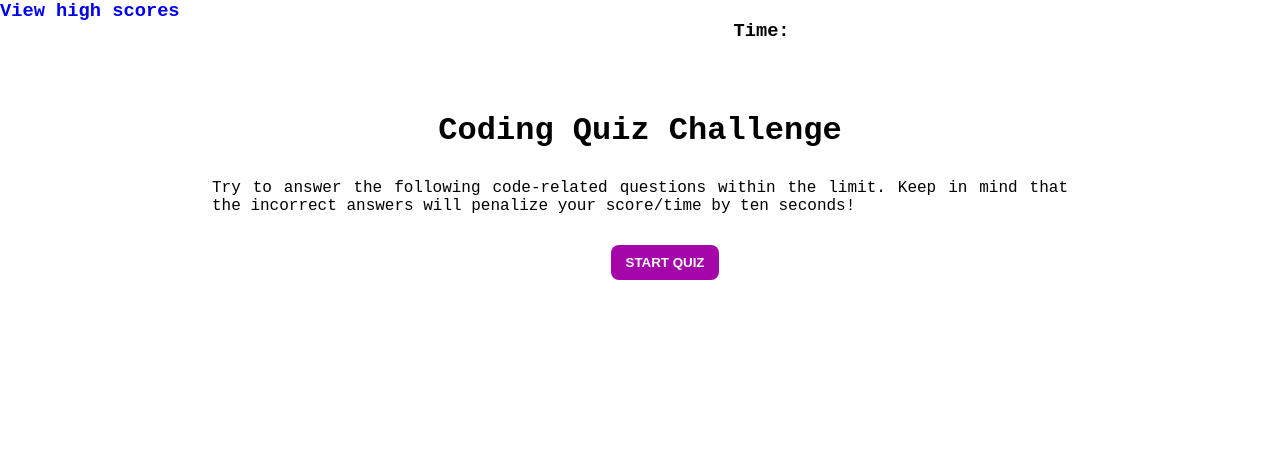
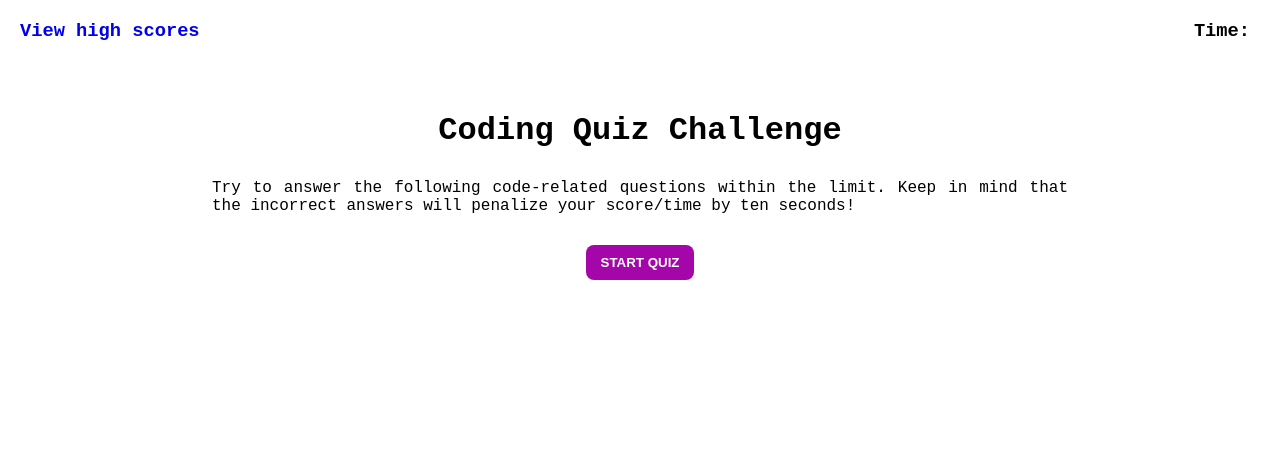
Before and after one commit to gmontano79/jsquiz, a plain HTML site: page index.html in a window 1280 px wide. Drawn offline with Linux system fonts and the light colour scheme.

Commit message:
Fixed minor style issues and comments

```diff
--- a/assets/css/style.css
+++ b/assets/css/style.css
@@ -15,7 +15,7 @@ body {
   padding-bottom: 20px;
 }
 
-.hscores {
+#hscores {
   width: 50%;
   padding-top: 20px;
   padding-left: 20px;
@@ -40,7 +40,6 @@ a:visited {
 /*  *************START BUTTON************* */
 
 .startdiv {
-  /* border: 3px solid yellow; */
   width: 70%;
   height: 400px;
   margin: auto;
@@ -67,7 +66,6 @@ a:visited {
   font-weight: bold;
   border-radius: 8px;
   border: none;
-  margin-left: 50px;
 }
 #start:hover {
   box-shadow: 3px 3px 5px grey;
```
Also changed, not shown: assets/script/main.js (+3 -10 lines).
